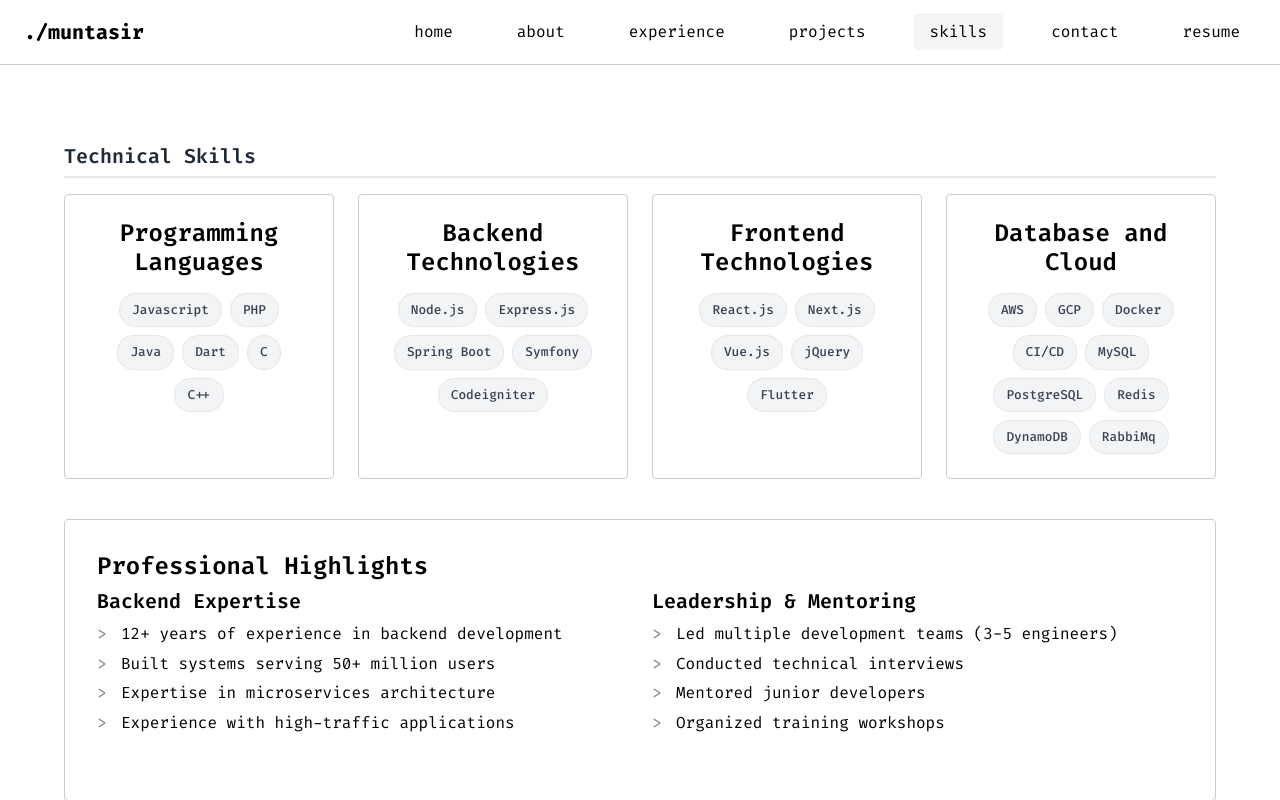
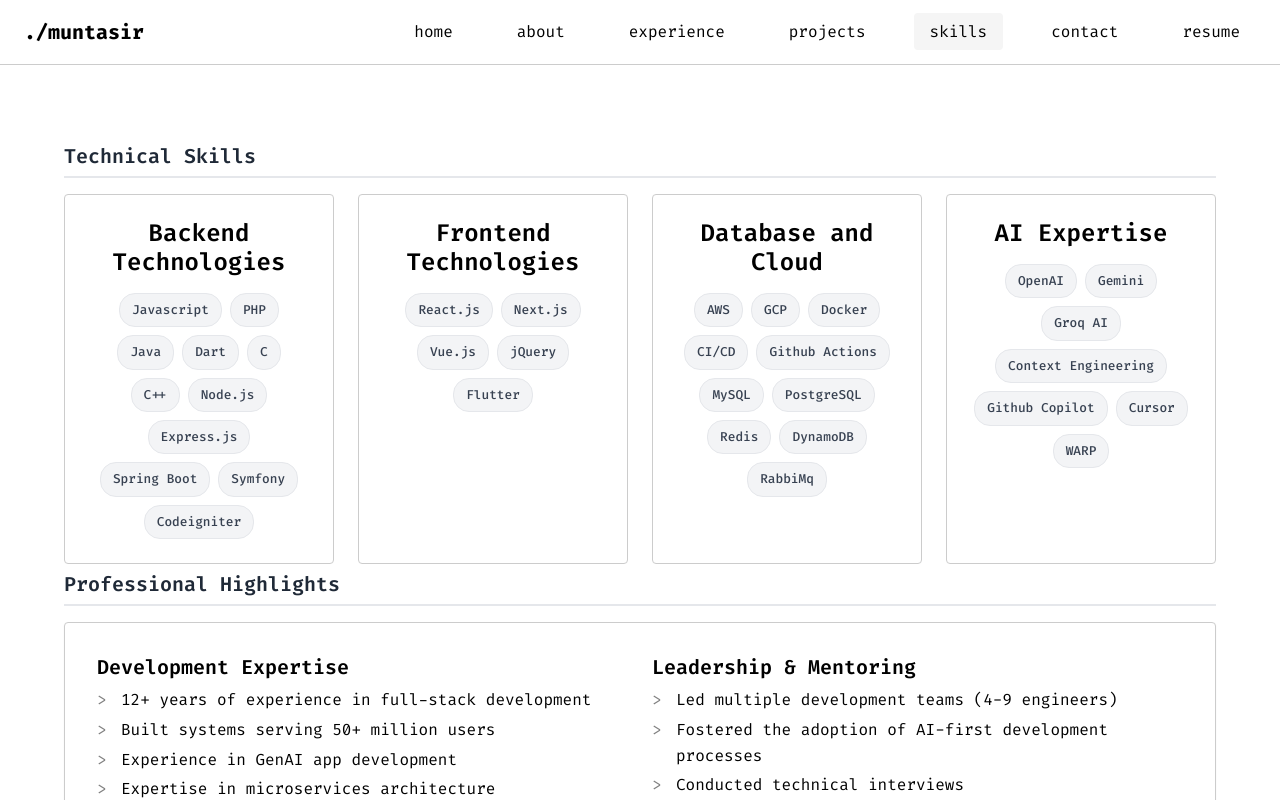
Before and after one commit to kmmuntasir/kmmuntasir.com, a React (Vite) app: page /skills in a window 1280 px wide. Shown: the top 800 px of the page. Built offline with nearby package versions, Linux system fonts and the light colour scheme.

Commit message:
Improve frontend and AI information

```diff
--- a/src/data/experience.json
+++ b/src/data/experience.json
@@ -10,16 +10,19 @@
       "text": "exabyting.com"
     },
     "stack": [
+      "OpenAI",
       "Express.js",
       "Spring Boot",
+      "React.js",
       "AWS",
       "Docker",
       "RabbitMQ"
     ],
     "details": [
-      "Led 2 projects from scratch to production.",
-      "Led various teams of 3-5 engineers.",
-      "Developed various modules for a project that uses <em>OpenAI GPT Model</em> to automate sales support.",
+      "Led multiple teams of 4-9 engineers to complete 4 projects from scratch to production.",
+      "Led the team and developed various modules for 3 projects that use <em>OpenAI/Gemini/Groq AI Models</em> to automate various operations.",
+      "Acted as a torch-bearer for the AI integrations and AI-first development process in the company.",
+      "Conducted training sessions and workshops for AI-first development for the team.",
       "Interviewed new candidates for the dev team.",
       "Mentored multiple junior engineers and <em>arranged training workshops</em>."
     ]
@@ -35,6 +38,7 @@
       "text": "metro-markets.de"
     },
     "stack": [
+      "OpenAI",
       "Symfony",
       "RabbitMQ",
       "GCP",
@@ -43,8 +47,10 @@
     ],
     "details": [
       "Served a user base spanning across multiple countries in the European Union.",
+      "Used OpenAI GPT Model to automate the process of updating shipment statuses.",
       "Developed various modules for Supply Chain Management System.",
       "Worked on an automated tracking mechanism for delivery carriers.",
+      "Built a tracking library to work as an adapter for 70+ shipment services",
       "Added features to existing microservices."
     ]
   },
@@ -78,12 +84,14 @@
     },
     "stack": [
       "Node.js",
+      "React.js",
       "AWS",
       "Docker"
     ],
     "details": [
       "Served a user base of more than <em>57 million</em>.",
       "Worked on AWS deployment optimization.",
+      "Built a complete Frontend with React.js for the internal Test Automation Framework",
       "Contribution in designing system architecture for several new projects."
     ]
   },
@@ -100,6 +108,7 @@
     "stack": [
       "Node.js",
       "Spring Boot",
+      "React.js",
       "Flutter",
       "AWS",
       "Docker"
@@ -109,6 +118,8 @@
       "Worked on system middleware using Spring Boot and DynamoDB.",
       "<em>Designed auto-debit module</em> to handle peak-hour transactions.",
       "Wrote AWS Lambda with node.js for the <em>auto-debit middleware backend</em>.",
+      "Built multiple Frontend modules with React.js for several projects.",
+      "Built several complete user journeys with Flutter for the bKash Customer App",
       "Interviewed new candidates for the Solution Engineering team."
     ]
   },
@@ -125,6 +136,7 @@
     "stack": [
       "Node.js",
       "Spring Boot",
+      "React.js",
       "Docker",
       "Codeigniter",
       "Wordpress"
@@ -132,6 +144,7 @@
     "details": [
       "Served a user/customer base of around <em>25 companies and 8000 individuals</em>.",
       "Designed several microservice module architectures for SS ERP",
+      "Built several Frontend modules with React.js for SS POS and SS ERP",
       "<em>Automated the backup service</em> for the central server of SS ERP."
     ]
   },
--- a/src/data/skills.json
+++ b/src/data/skills.json
@@ -1,6 +1,43 @@
 {
-  "Programming Languages": ["Javascript", "PHP", "Java", "Dart", "C", "C++"],
-  "Backend Technologies": ["Node.js", "Express.js", "Spring Boot", "Symfony", "Codeigniter"],
-  "Frontend Technologies": ["React.js", "Next.js", "Vue.js", "jQuery", "Flutter"],
-  "Database and Cloud": ["AWS", "GCP", "Docker", "CI/CD", "MySQL", "PostgreSQL", "Redis", "DynamoDB", "RabbiMq"]
+  "Backend Technologies": [
+    "Javascript",
+    "PHP",
+    "Java",
+    "Dart",
+    "C",
+    "C++",
+    "Node.js",
+    "Express.js",
+    "Spring Boot",
+    "Symfony",
+    "Codeigniter"
+  ],
+  "Frontend Technologies": [
+    "React.js",
+    "Next.js",
+    "Vue.js",
+    "jQuery",
+    "Flutter"
+  ],
+  "Database and Cloud": [
+    "AWS",
+    "GCP",
+    "Docker",
+    "CI/CD",
+    "Github Actions",
+    "MySQL",
+    "PostgreSQL",
+    "Redis",
+    "DynamoDB",
+    "RabbiMq"
+  ],
+  "AI Expertise": [
+    "OpenAI",
+    "Gemini",
+    "Groq AI",
+    "Context Engineering",
+    "Github Copilot",
+    "Cursor",
+    "WARP"
+  ]
 }
--- a/src/pages/About.jsx
+++ b/src/pages/About.jsx
@@ -26,15 +26,15 @@ const About = () => {
             <h3 className="card-title">Professional Summary</h3>
             <div className="card-content">
               <p>
-                I'm a Senior Staff Software Engineer with over {getExperienceText()} years of experience in
-                building scalable web applications and microservices. My expertise spans
-                across multiple technologies including Node.js, Spring Boot, AWS, and various
+                I'm a Full Stack Software Engineer with over {getExperienceText()} years of experience in
+                building scalable web applications, microservices and AI solutions. My expertise spans
+                across multiple technologies including Node.js, Spring Boot, Symfony, React.js, AWS, GCP, OpenAI, and various
                 database systems.
               </p>
               <p>
                 Throughout my career, I've had the privilege of working with companies ranging
-                from fintech giants serving 50+ million users to European e-commerce platforms.
-                I'm passionate about system architecture, clean code practices, and mentoring
+                from fintech giants serving 50+ million users to European e-commerce platforms and more.
+                I'm passionate about AI integrations, automation, system architecture, clean code practices, and mentoring
                 the next generation of developers.
               </p>
               <p>
@@ -51,9 +51,9 @@ const About = () => {
           <div className="card-content">
             <div className="grid grid-3">
               <div className="skill-category">
-                <h4>Backend Development</h4>
+                <h4>Full Stack Development</h4>
                 <p className="text-grey">
-                  Building robust APIs and microservices using Node.js, Spring Boot,
+                  Building robust systems with APIs and microservices using Node.js, Spring Boot, Symfony, React.js,
                   and various database technologies.
                 </p>
               </div>
--- a/src/pages/Contact.jsx
+++ b/src/pages/Contact.jsx
@@ -85,7 +85,7 @@ const Contact = () => {
               <div>
                 <h4 className="mb-sm">Areas of Interest</h4>
                 <ul className="timeline-details">
-                  <li>Scalable backend systems</li>
+                  <li>Scalable backend and intuitive frontend systems</li>
                   <li>Microservices architecture</li>
                   <li>Cloud infrastructure (AWS/GCP)</li>
                   <li>Team building and mentoring</li>
--- a/src/pages/Home.jsx
+++ b/src/pages/Home.jsx
@@ -8,9 +8,9 @@ const Home = () => {
         <h1 className="hero-name">{basicData.name}</h1>
         <h2 className="hero-title">{basicData.designation} <br />@ {basicData.company}</h2>
         <p className="hero-description">
-          Senior Software Engineer with {getExperienceText()} years of experience building scalable web applications,
-          microservices, and leading development teams. Passionate about clean code, system architecture,
-          and mentoring developers.
+          Full Stack Software Engineer with {getExperienceText()} years of experience building scalable web applications,
+          microservices, AI solutions and leading development teams. Passionate about clean code, system architecture,
+          and mentoring future generations.
         </p>
         <div className="hero-links">
           <a
--- a/src/pages/Skills.jsx
+++ b/src/pages/Skills.jsx
@@ -26,15 +26,17 @@ const Skills = () => {
           ))}
         </div>
 
-        <div className="card mt-xl">
-          <h3 className="card-title">Professional Highlights</h3>
+        <h2 className="section-title">Professional Highlights</h2>
+
+        <div className="card">
           <div className="card-content">
             <div className="grid grid-2">
               <div>
-                <h4 className="mb-sm">Backend Expertise</h4>
+                <h4 className="mb-sm">Development Expertise</h4>
                 <ul className="timeline-details">
-                  <li>{getExperienceText()} years of experience in backend development</li>
+                  <li>{getExperienceText()} years of experience in full-stack development</li>
                   <li>Built systems serving 50+ million users</li>
+                  <li>Experience in GenAI app development</li>
                   <li>Expertise in microservices architecture</li>
                   <li>Experience with high-traffic applications</li>
                 </ul>
@@ -42,7 +44,8 @@ const Skills = () => {
               <div>
                 <h4 className="mb-sm">Leadership & Mentoring</h4>
                 <ul className="timeline-details">
-                  <li>Led multiple development teams (3-5 engineers)</li>
+                  <li>Led multiple development teams (4-9 engineers)</li>
+                  <li>Fostered the adoption of AI-first development processes</li>
                   <li>Conducted technical interviews</li>
                   <li>Mentored junior developers</li>
                   <li>Organized training workshops</li>
@@ -52,8 +55,9 @@ const Skills = () => {
           </div>
         </div>
 
+        <h2 className="section-title">Key Achievements</h2>
+
         <div className="card">
-          <h3 className="card-title">Key Achievements</h3>
           <div className="card-content">
             <div className="grid grid-3">
               <div className="text-center">
@@ -65,7 +69,7 @@ const Skills = () => {
                 <p>Years Experience</p>
               </div>
               <div className="text-center">
-                <h4 className="text-grey">25+</h4>
+                <h4 className="text-grey">50+</h4>
                 <p>Projects Delivered</p>
               </div>
             </div>
```
Also changed, not shown: src/data/portfolio.json (+22 -5 lines), 1 other file (tests, documents, lock files or other folders).
